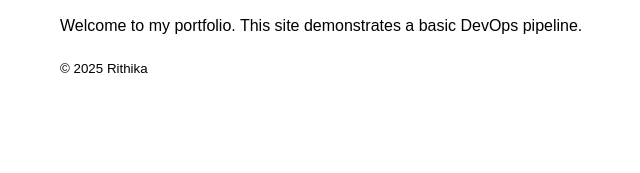
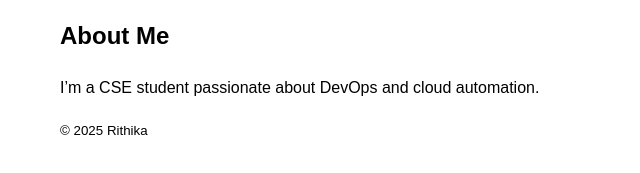
Before and after one commit to riitthhh/portfolio, a plain HTML site: page index.html in a window 1280 px wide. Shown: the part 177-350 px from the top of the page, without its empty margins (180-820 px from the left). Drawn offline with Linux system fonts and the light colour scheme.

Commit message:
Added About section

```diff
--- a/index.html
+++ b/index.html
@@ -9,9 +9,10 @@
    </head>
    <body>
      <header><h1>Hello, I'm Rithika</h1></header>
-     <section>
-       <p>Welcome to my portfolio. This site demonstrates a basic DevOps pipeline.</p>
-     </section>
+      <section id="about">
+     <h2>About Me</h2>
+     <p>I’m a CSE student passionate about DevOps and cloud automation.</p>
+   </section>
      <footer><small>© 2025 Rithika</small></footer>
    </body>
 </html>
```
